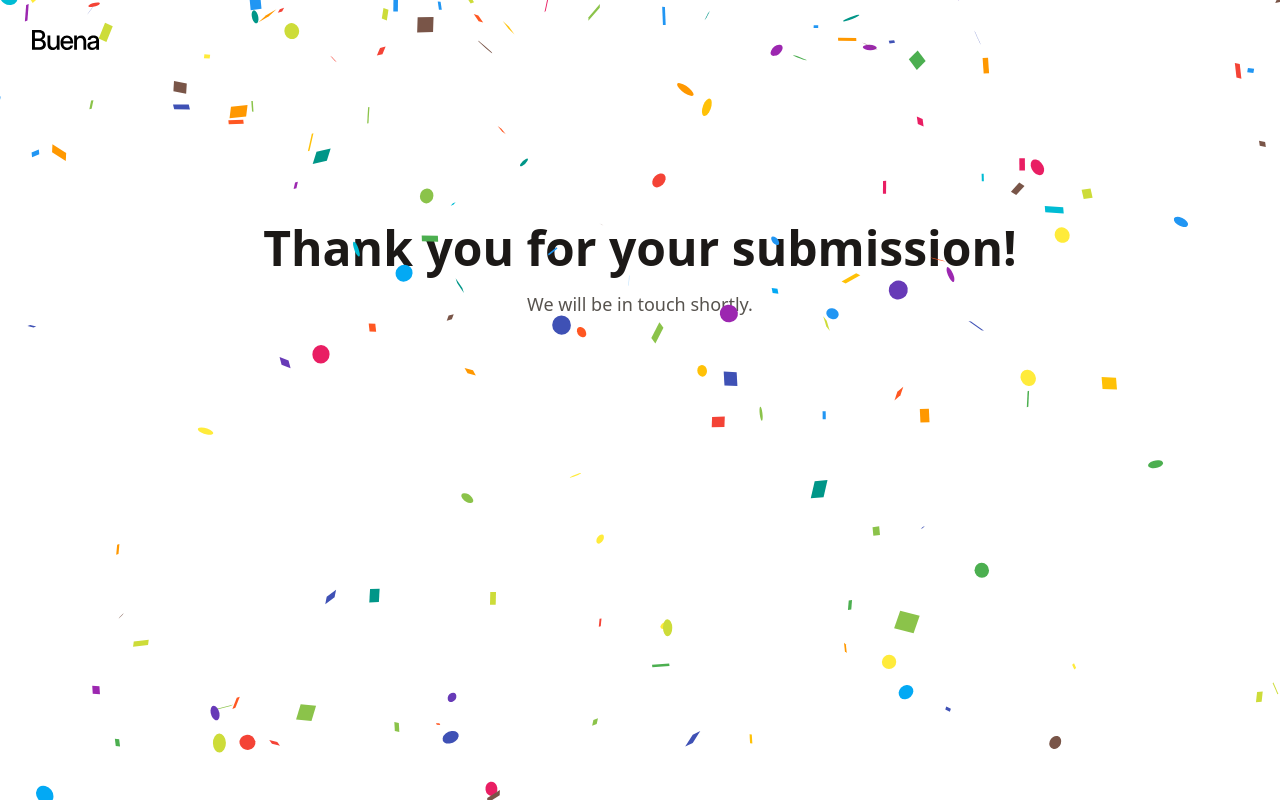
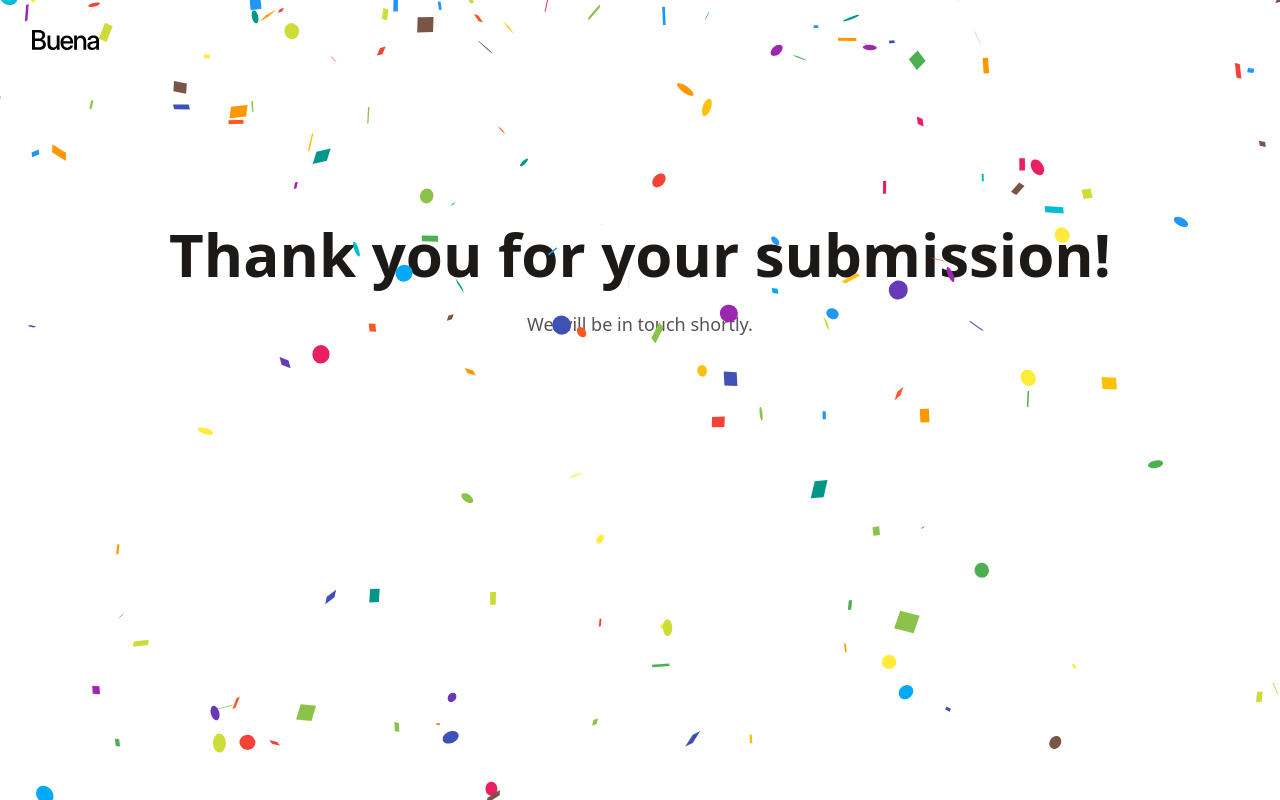
Before and after one commit to ikorotkaya/buena-onboarding, a React (Vite) app: page /final-page in a window 1280 px wide. Built offline with nearby package versions, Linux system fonts and the light colour scheme.

Commit message:
Add Headline component to final and no match pages

```diff
--- a/src/pages/FinalPage.tsx
+++ b/src/pages/FinalPage.tsx
@@ -1,5 +1,6 @@
 import { useState, useEffect } from "react";
 import Confetti from "react-confetti";
+import Headline from "../components/Headline";
 
 export default function FinalPage() {
   const [windowSize, setWindowSize] = useState({
@@ -19,9 +20,9 @@ export default function FinalPage() {
     <div className="grid grid-rows-[3fr,2fr] pt-36">
       <Confetti width={windowSize.width} height={windowSize.height} />
 
-      <h2 className="flex items-end justify-center text-center text-3xl font-bold text-stone-900 sm:text-5xl mb-4">
-        Thank you for your submission!
-      </h2>
+      <div className="flex items-end justify-center text-center">
+        <Headline type="1">Thank you for your submission!</Headline>
+      </div>
 
       <div
         data-testid="submission-confirmation"
--- a/src/pages/NoMatch.tsx
+++ b/src/pages/NoMatch.tsx
@@ -1,4 +1,5 @@
 import { Link } from "react-router-dom";
+import Headline from "../components/Headline";
 
 export default function NoMatch() {
   return (
@@ -7,9 +8,9 @@ export default function NoMatch() {
         404
       </div>
 
-      <h2 className="flex items-end justify-center text-3xl font-bold text-stone-900 sm:text-5xl mb-4">
-        Page not found
-      </h2>
+      <div className="flex items-end justify-center">
+        <Headline type="1">Page not found</Headline>
+      </div>
 
       <div className="flex justify-center text-center text-lg leading-8 text-stone-600 mb-6">
         Sorry, we couldn't find the page you're looking for.
```
